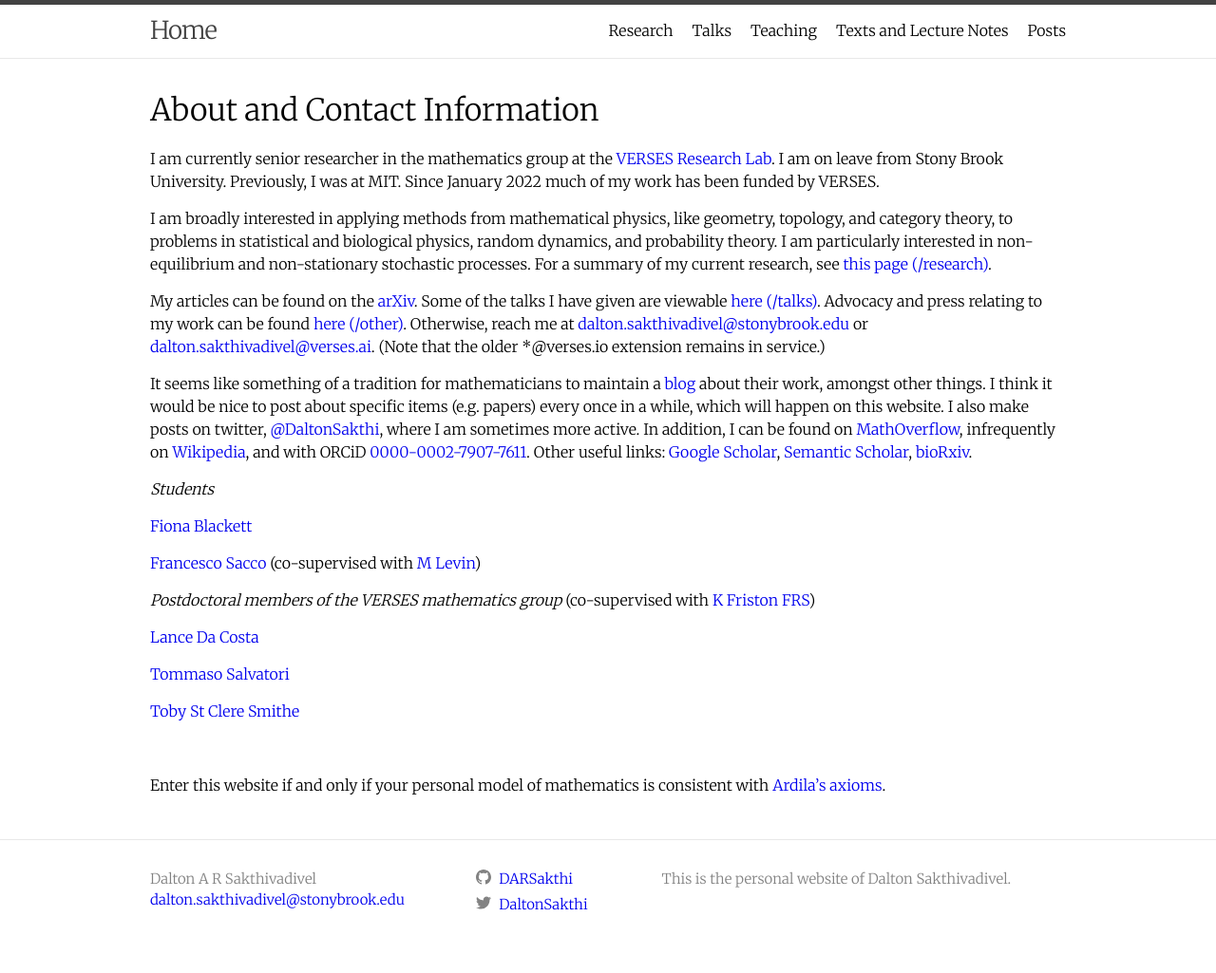
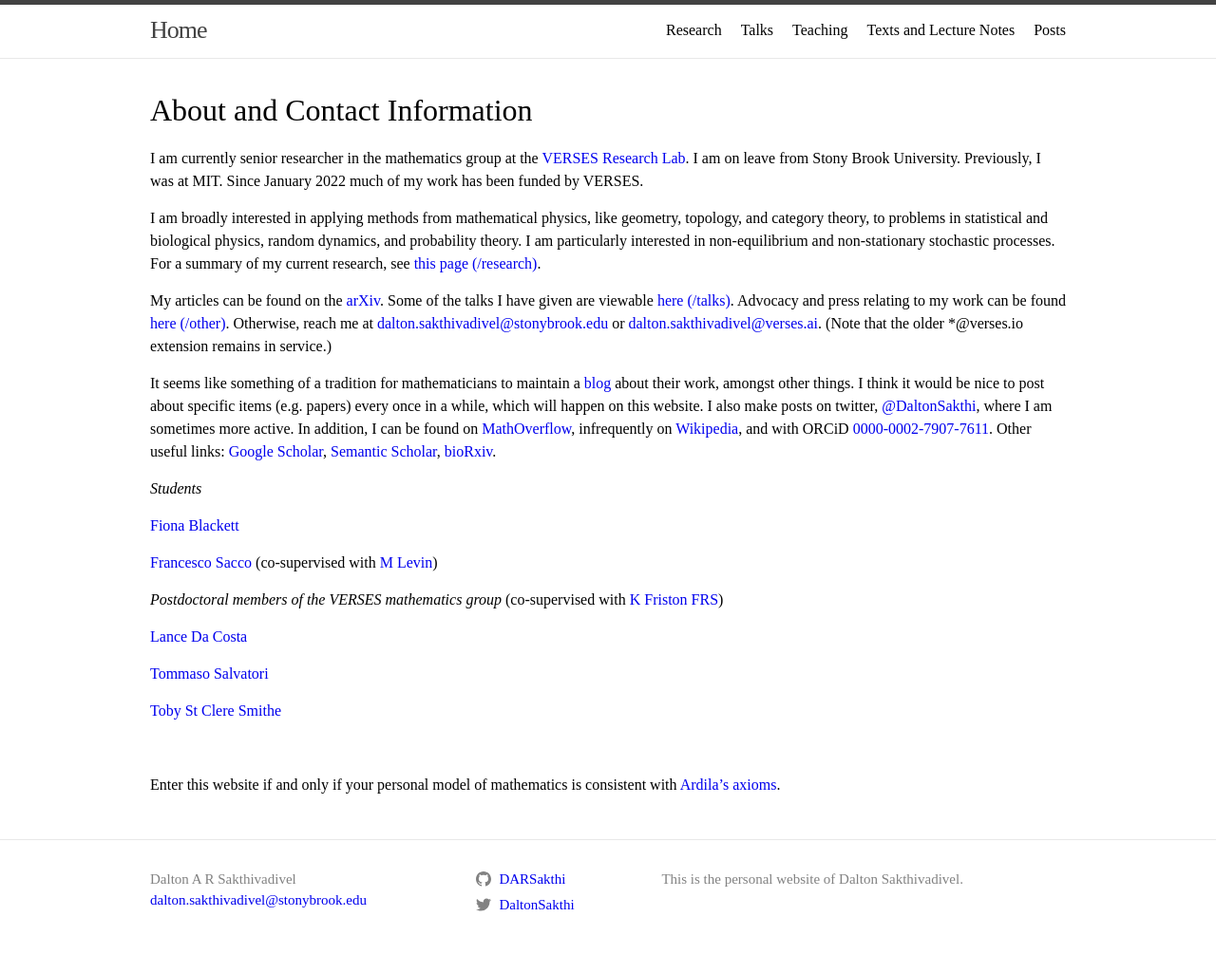
Before and after one commit to DARSakthi/DARSakthi.github.io, a Jekyll site: the page built from index.markdown, in a window 1280 px wide. Shown: the whole page at 95% size. Built offline with Jekyll 4.4.1, drawn with Linux system fonts in a browser that asks for light colours.

Commit message:
Changed to new new font
Mission success in prev steps... approach corroborated by https://stackoverflow.com/questions/54138066/changing-the-font-in-jekyll-minima-default-theme

```diff
--- a/_includes/head.html
+++ b/_includes/head.html
@@ -18,8 +18,8 @@
     {% endif %}
 
   <link rel="preconnect" href="https://fonts.googleapis.com">
-  <link rel="preconnect" href="https://fonts.gstatic.com" crossorigin>
-  <link href="https://fonts.googleapis.com/css2?family=Merriweather:wght@300&display=swap" rel="stylesheet">
+ <link rel="preconnect" href="https://fonts.gstatic.com" crossorigin>
+ <link href="https://fonts.googleapis.com/css2?family=EB+Garamond&display=swap" rel="stylesheet">
 
   <script type="text/x-mathjax-config"> MathJax.Hub.Config({ TeX: { equationNumbers: { autoNumber: "AMS" } } }); </script>
        <script type="text/x-mathjax-config">
```
